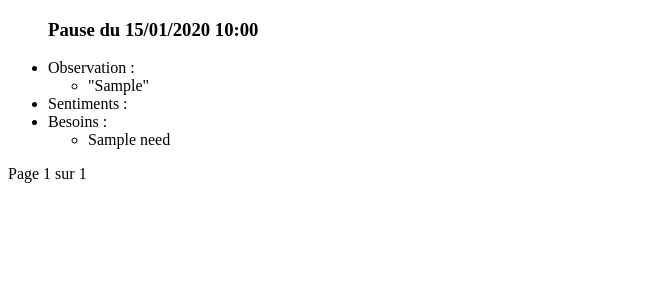
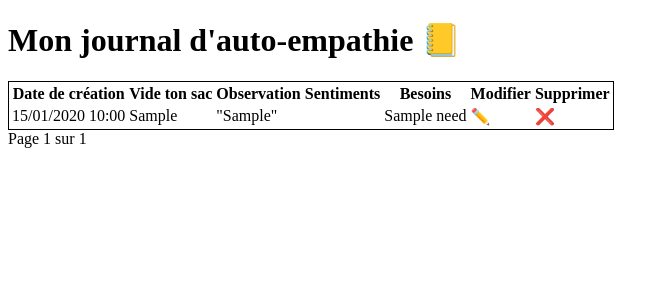
Before and after one commit to CamillePressense/Pause_Empathique, a Django app: page /pauses/diary/ in a window 1280 px wide. Shown: the part 173-473 px from the top of the page, without its empty margins (0-669 px from the left). Run offline with Django 5.2, Linux system fonts and the light colour scheme; a user stored in the database is signed in; tables that the repository leaves empty hold one stand-in row (values such as "Sample post"); some libraries are stand-ins or nearby versions.

Commit message:
update: diary template in a html table

```diff
--- a/templates/pauses/diary.html
+++ b/templates/pauses/diary.html
@@ -1,29 +1,41 @@
 {% extends 'base.html' %}
 {% block content %}
 <main>
-<ul>
+    <h1>Mon journal d'auto-empathie 📒</h1>
+<table style="border: 1px solid black">
+    <thead>
+        <tr>
+            <th id="Date de création de la pause">Date de création</th>
+            <th id="Contenu étape vide ton sac">Vide ton sac</th>
+            <th id="Contenu étape Observation">Observation</th>
+            <th id="Contenu étape Sentiments">Sentiments</th>
+            <th id="Contenu étape Besoins">Besoins</th>
+            <th id="Modifier la pause">Modifier</th>
+            <th id="Supprimer la pause">Supprimer</th>
+        </tr>
+    </thead>
+    <tbody>
         {% for pause in pauses %}
-    <h3>Pause du {{ pause.created_at|date:"d/m/Y H:i" }}</h3>
-    <li>Observation :</li>
-        <ul>
-            <li>"{{ pause.observation }}"</li>
-        </ul>
-    <li>Sentiments :</li>
-        <ul>
+        <tr>
+            <td headers="Date de création de la pause">{{ pause.created_at|date:"d/m/Y H:i" }}</td>
+            <td headers="Contenu étape vide ton sac">{{ pause.empty_your_bag }}</td>
+            <td headers="Contenu étape Observation">"{{ pause.observation }}"</td>
+            <td headers="Contenu étape Sentiments">
                 {% for feeling in pause.feelings_with_labels %}
-                <li>{{ feeling }}</li>
+                    {{ feeling }}
                 {% endfor %}
-        </ul>
-    <li>Besoins :</li>
-        <ul>
+            </td>
+            <td headers="Contenu étape Besoins">
                 {% for need in pause.needs.all %}
-            <li>{{ need.name }}</li>
-          {% empty %}
-            <li>Aucun</li>
+                    {{ need.name }}
                 {% endfor %}
-        </ul>
+            </td>
+            <td headers="Modifier la pause">✏️</td>
+            <td headers="Supprimer la pause">❌</td>
+        </tr>
         {% endfor %}
-</ul>
+    </tbody>
+</table>
 
 <div class="pagination">
     <span class="step-links">
```
Lines whose indentation alone changed are shown as unchanged.
